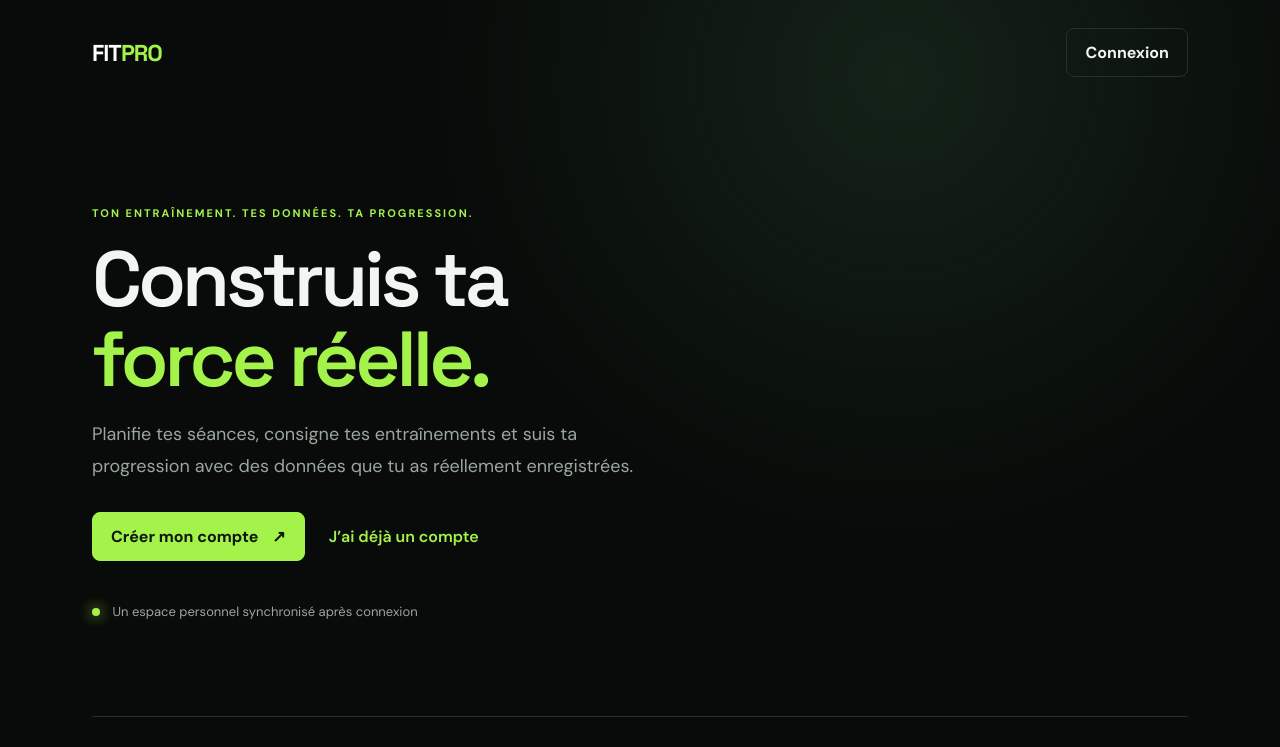
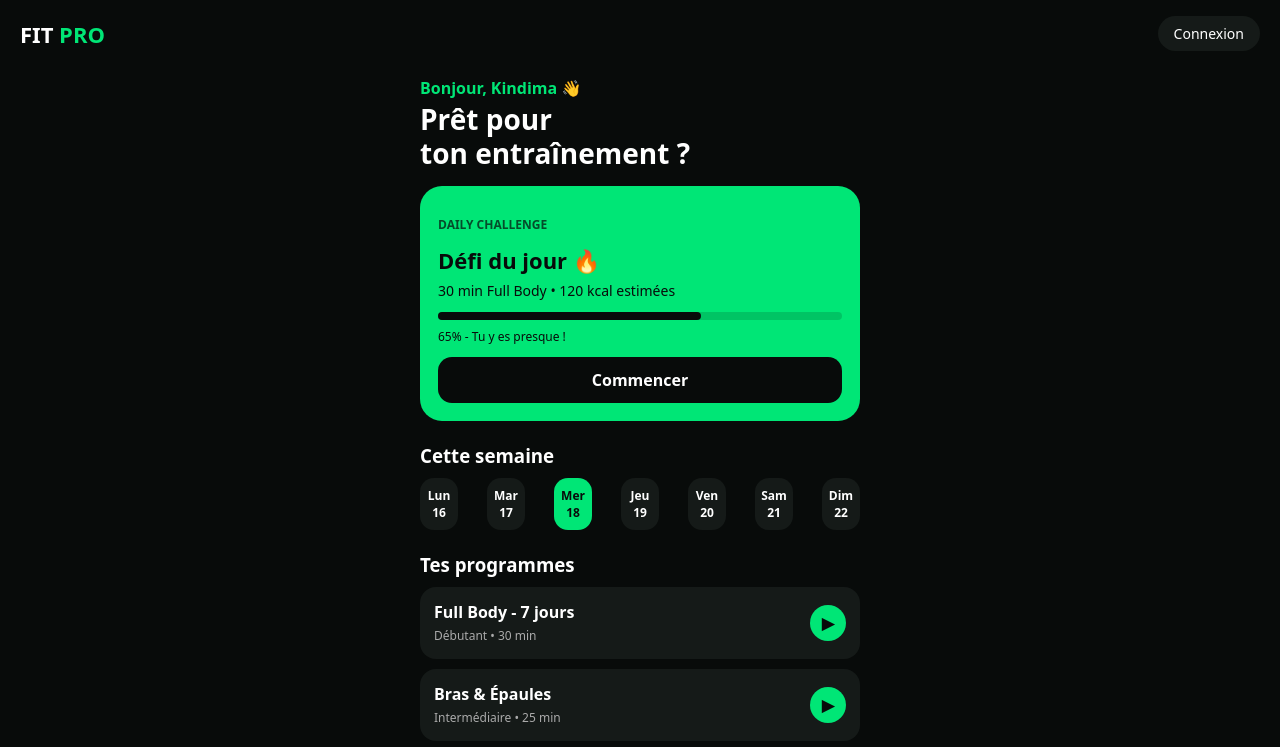
Before and after one commit to actionsdiallo-lgtm/fit-pro, a Next.js app: page / in a window 1280 px wide. Shown: the top 747 px of the page. Built offline with nearby package versions, Linux system fonts and the light colour scheme.

Commit message:
Update page.tsx

```diff
--- a/src/app/page.tsx
+++ b/src/app/page.tsx
@@ -1,19 +1,61 @@
 import Link from "next/link";
 
 export default function Home() {
-  return <main className="landing">
-    <nav className="topbar"><Link className="brand" href="/">FIT<span>PRO</span></Link><Link className="button button-quiet" href="/login">Connexion</Link></nav>
-    <section className="hero">
-      <p className="eyebrow">TON ENTRAÎNEMENT. TES DONNÉES. TA PROGRESSION.</p>
-      <h1>Construis ta<br /><span>force réelle.</span></h1>
-      <p className="lead">Planifie tes séances, consigne tes entraînements et suis ta progression avec des données que tu as réellement enregistrées.</p>
-      <div className="actions"><Link className="button" href="/register">Créer mon compte <span aria-hidden="true">↗</span></Link><Link className="text-link" href="/login">J’ai déjà un compte</Link></div>
-      <div className="hero-note"><span className="pulse" /> Un espace personnel synchronisé après connexion</div>
-    </section>
-    <section className="feature-row" aria-label="Fonctionnalités prévues">
-      <article><span>01</span><h2>Entraîne-toi</h2><p>Enregistre tes séances et leurs détails.</p></article>
-      <article><span>02</span><h2>Observe</h2><p>Les indicateurs apparaissent à partir de tes données.</p></article>
-      <article><span>03</span><h2>Progresse</h2><p>Fixe des objectifs et suis leur évolution.</p></article>
-    </section>
-  </main>;
-}
+  return (
+    <main style={{ background: "#080B0A", minHeight: "100vh", color: "#fff", fontFamily: "system-ui", paddingBottom: 90 }}>
+      <nav style={{ display: "flex", justifyContent: "space-between", alignItems: "center", padding: "16px 20px" }}>
+        <Link href="/" style={{ fontWeight: 900, fontSize: 22, color: "#fff", textDecoration: "none" }}>
+          FIT<span style={{ color: "#00E676" }}> PRO</span>
+        </Link>
+        <Link href="/login" style={{ background: "#151A18", color: "#fff", padding: "8px 16px", borderRadius: 20, textDecoration: "none", fontSize: 14 }}>
+          Connexion
+        </Link>
+      </nav>
+      <div style={{ padding: "0 20px", maxWidth: 480, margin: "0 auto" }}>
+        <p style={{ color: "#00E676", fontWeight: 700, margin: "10px 0 4px" }}>Bonjour, Kindima 👋</p>
+        <h1 style={{ fontSize: 28, lineHeight: 1.2, margin: "0 0 16px" }}>Prêt pour<br />ton entraînement ?</h1>
+        <div style={{ background: "#00E676", borderRadius: 22, padding: 18, color: "#080B0A" }}>
+          <p style={{ fontSize: 12, fontWeight: 800, opacity: 0.7 }}>DAILY CHALLENGE</p>
+          <h2 style={{ fontSize: 22, margin: "6px 0" }}>Défi du jour 🔥</h2>
+          <p style={{ fontSize: 14, margin: "0 0 12px" }}>30 min Full Body • 120 kcal estimées</p>
+          <div style={{ background: "rgba(0,0,0,0.15)", height: 8, borderRadius: 99 }}>
+            <div style={{ background: "#080B0A", width: "65%", height: 8, borderRadius: 99 }} />
+          </div>
+          <p style={{ fontSize: 12, marginTop: 8 }}>65% - Tu y es presque !</p>
+          <Link href="/dashboard" style={{ display: "block", textAlign: "center", background: "#080B0A", color: "#fff", padding: "12px", borderRadius: 14, textDecoration: "none", fontWeight: 800, marginTop: 12 }}>
+            Commencer
+          </Link>
+        </div>
+        <h3 style={{ margin: "22px 0 10px" }}>Cette semaine</h3>
+        <div style={{ display: "flex", justifyContent: "space-between" }}>
+          {["Lun","Mar","Mer","Jeu","Ven","Sam","Dim"].map((d,i)=>(
+            <div key={d} style={{ width: 38, height: 52, borderRadius: 14, background: i===2 ? "#00E676" : "#151A18", color: i===2 ? "#080B0A" : "#fff", display: "flex", flexDirection: "column", alignItems: "center", justifyContent: "center", fontWeight: 800, fontSize: 12 }}>
+              {d}<span>{16+i}</span>
+            </div>
+          ))}
+        </div>
+        <h3 style={{ margin: "22px 0 10px" }}>Tes programmes</h3>
+        {[
+          { t: "Full Body - 7 jours", s: "Débutant • 30 min" },
+          { t: "Bras & Épaules", s: "Intermédiaire • 25 min" },
+          { t: "Cardio Brûle Graisse", s: "Tous niveaux • 20 min" },
+        ].map((p)=>(
+          <div key={p.t} style={{ background: "#151A18", borderRadius: 16, padding: 14, display: "flex", justifyContent: "space-between", alignItems: "center", marginBottom: 10 }}>
+            <div><b>{p.t}</b><br/><span style={{ fontSize: 12, color: "#aaa" }}>{p.s}</span></div>
+            <span style={{ background: "#00E676", color: "#080B0A", width: 36, height: 36, borderRadius: "50%", display: "flex", alignItems: "center", justifyContent: "center", fontWeight: 900 }}>▶</span>
+          </div>
+        ))}
+        <Link href="/register" style={{ display: "block", textAlign: "center", background: "#00E676", color: "#080B0A", padding: "14px", borderRadius: 14, textDecoration: "none", fontWeight: 900, marginTop: 16 }}>
+          Créer un compte gratuit
+        </Link>
+        <p style={{ textAlign: "center", fontSize: 12, color: "#888", marginTop: 10 }}>Tes données sont sauvegardées. Pas de fausses stats.</p>
+      </div>
+      <div style={{ position: "fixed", bottom: 0, left: 0, right: 0, background: "#151A18", display: "flex", justifyContent: "space-around", padding: "12px 0", borderTop: "1px solid #222" }}>
+        <Link href="/" style={{ color: "#00E676", textDecoration: "none", fontSize: 12, fontWeight: 800 }}>🏠 Accueil</Link>
+        <Link href="/dashboard" style={{ color: "#fff", textDecoration: "none", fontSize: 12 }}>💪 Entraînements</Link>
+        <Link href="/dashboard" style={{ color: "#fff", textDecoration: "none", fontSize: 12 }}>📊 Stats</Link>
+        <Link href="/login" style={{ color: "#fff", textDecoration: "none", fontSize: 12 }}>👤 Profil</Link>
+      </div>
+    </main>
+  );
+                                          }
```
